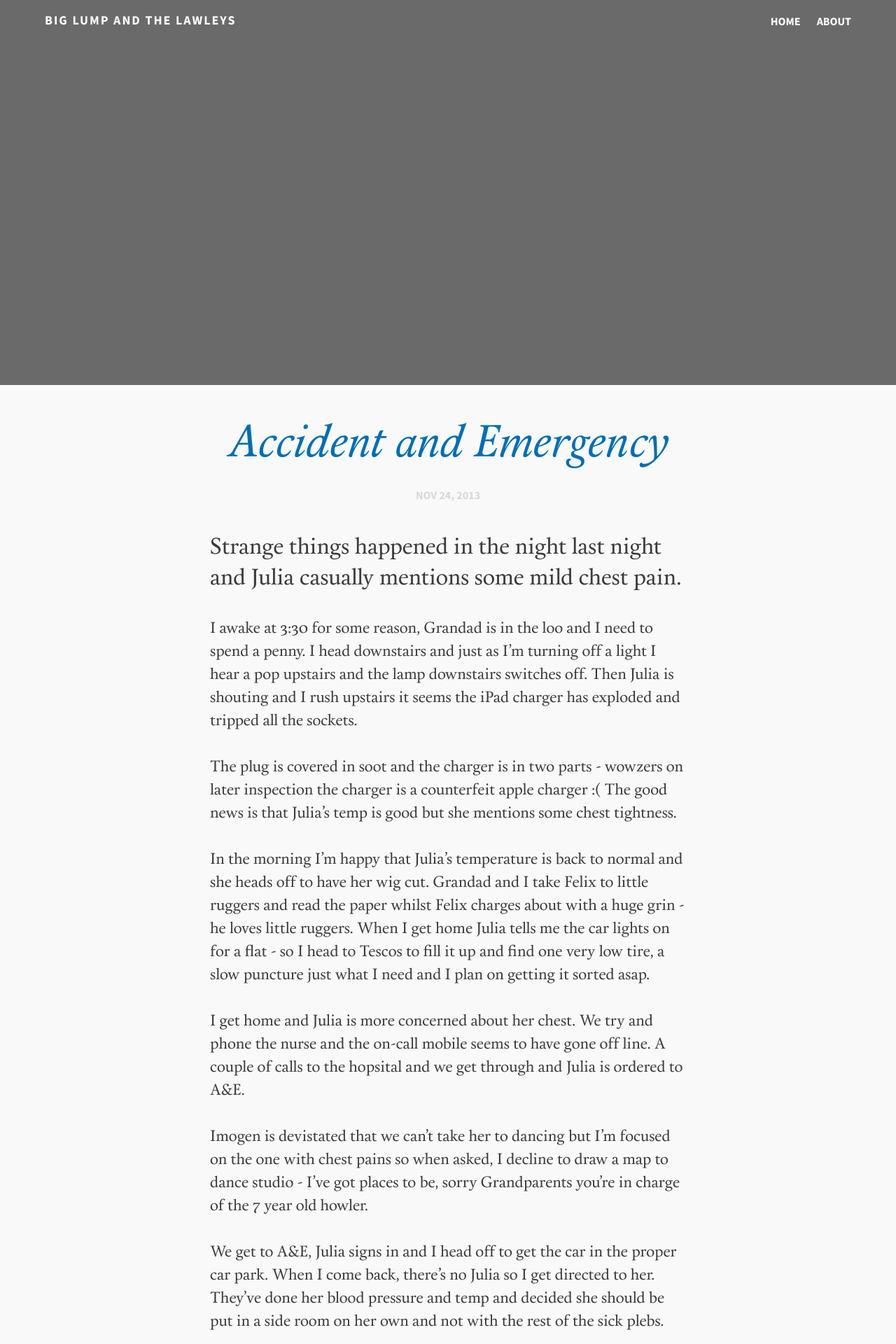
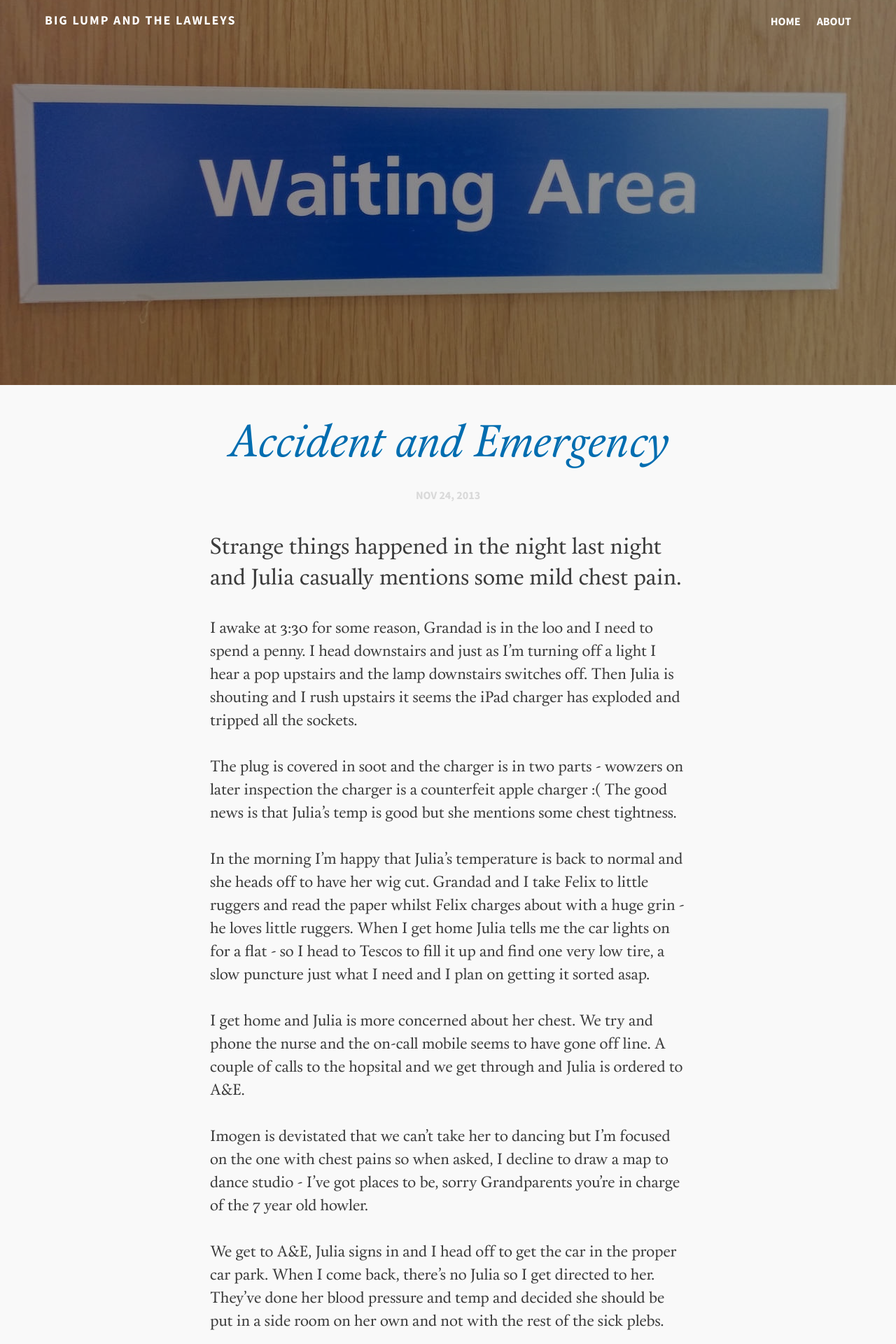
Before and after one commit to rozza/biglump, a Jekyll site: the page built from _posts/2013-11-24-accident-and-emergency.md, in a window 1280 px wide. Shown: the top 1920 px of the page at 70% size. Built offline with Jekyll 4.4.1, drawn with Linux system fonts in a browser that asks for light colours; comment, search, counter and statistics services are not loaded.

Commit message:
Reduce file size

```diff
--- a/_posts/2013-11-24-accident-and-emergency.md
+++ b/_posts/2013-11-24-accident-and-emergency.md
@@ -8,7 +8,7 @@ tags: [doctors, therapy, drugs]
 comments: true
 ross: true
 image:
-    feature: waiting-area.png
+    feature: waiting-area.jpg
 ---
 
 I awake at 3:30 for some reason, Grandad is in the loo and I need to spend
```
Also changed, not shown: images/waiting-area.jpg (added), 1 other file.
